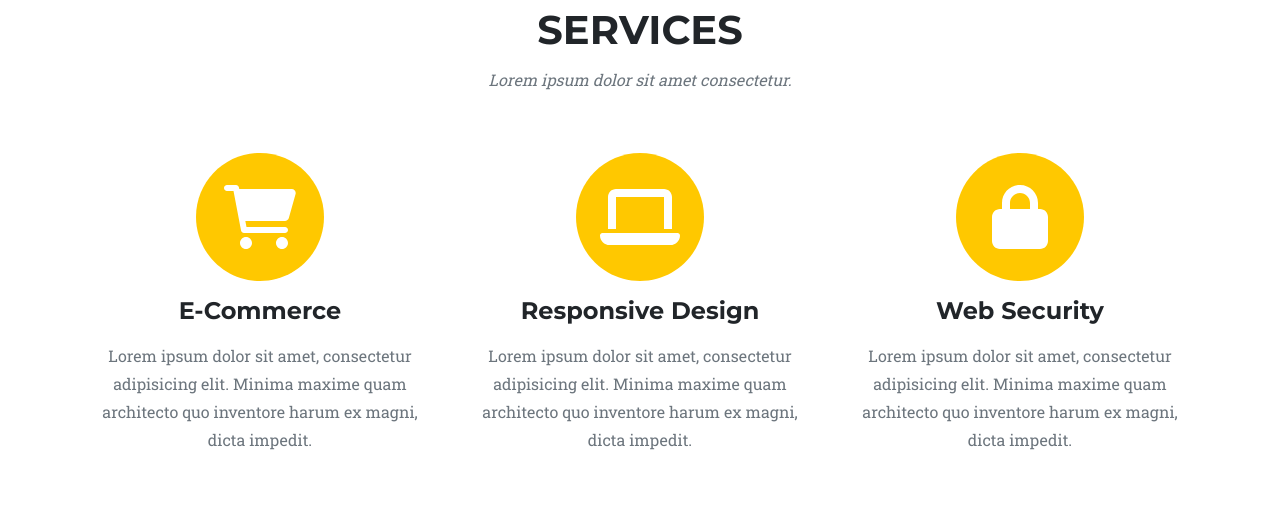
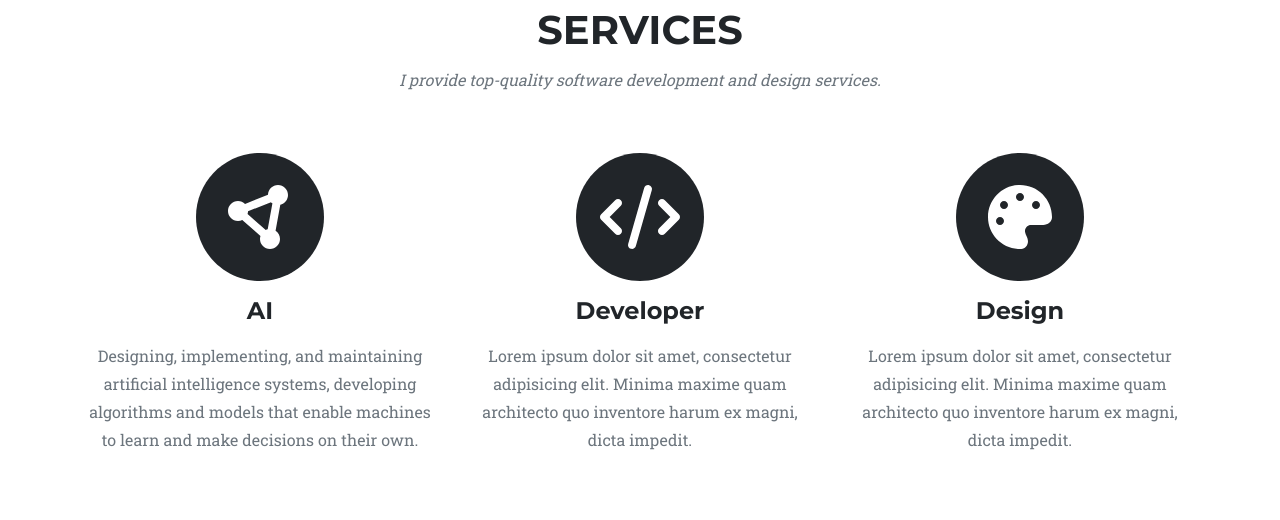
Before and after one commit to gianmfed/vesuvio, a plain HTML site: page index.html in a window 1280 px wide. Shown: the part 766-1286 px from the top of the page. Drawn offline with nearby package versions, Linux system fonts and the light colour scheme.

Commit message:
services section editing

```diff
--- a/index.html
+++ b/index.html
@@ -49,31 +49,31 @@
             <div class="container">
                 <div class="text-center">
                     <h2 class="section-heading text-uppercase">Services</h2>
-                    <h3 class="section-subheading text-muted">Lorem ipsum dolor sit amet consectetur.</h3>
+                    <h3 class="section-subheading text-muted">I provide top-quality software development and design services.</h3>
                 </div>
                 <div class="row text-center">
                     <div class="col-md-4">
                         <span class="fa-stack fa-4x">
-                            <i class="fas fa-circle fa-stack-2x text-primary"></i>
-                            <i class="fas fa-shopping-cart fa-stack-1x fa-inverse"></i>
+                            <i class="fas fa-circle fa-stack-2x text-dark"></i>
+                            <i class="fas fa-circle-nodes fa-stack-1x fa-inverse"></i>
                         </span>
-                        <h4 class="my-3">E-Commerce</h4>
+                        <h4 class="my-3">AI</h4>
+                        <p class="text-muted">Designing, implementing, and maintaining artificial intelligence systems, developing algorithms and models that enable machines to learn and make decisions on their own.</p>
+                    </div>
+                    <div class="col-md-4">
+                        <span class="fa-stack fa-4x">
+                            <i class="fas fa-circle fa-stack-2x text-dark"></i>
+                            <i class="fas fa-code fa-stack-1x fa-inverse"></i>
+                        </span>
+                        <h4 class="my-3">Developer</h4>
                         <p class="text-muted">Lorem ipsum dolor sit amet, consectetur adipisicing elit. Minima maxime quam architecto quo inventore harum ex magni, dicta impedit.</p>
                     </div>
                     <div class="col-md-4">
                         <span class="fa-stack fa-4x">
-                            <i class="fas fa-circle fa-stack-2x text-primary"></i>
-                            <i class="fas fa-laptop fa-stack-1x fa-inverse"></i>
+                            <i class="fas fa-circle fa-stack-2x text-dark"></i>
+                            <i class="fas fa-palette fa-stack-1x fa-inverse"></i>
                         </span>
-                        <h4 class="my-3">Responsive Design</h4>
-                        <p class="text-muted">Lorem ipsum dolor sit amet, consectetur adipisicing elit. Minima maxime quam architecto quo inventore harum ex magni, dicta impedit.</p>
-                    </div>
-                    <div class="col-md-4">
-                        <span class="fa-stack fa-4x">
-                            <i class="fas fa-circle fa-stack-2x text-primary"></i>
-                            <i class="fas fa-lock fa-stack-1x fa-inverse"></i>
-                        </span>
-                        <h4 class="my-3">Web Security</h4>
+                        <h4 class="my-3">Design</h4>
                         <p class="text-muted">Lorem ipsum dolor sit amet, consectetur adipisicing elit. Minima maxime quam architecto quo inventore harum ex magni, dicta impedit.</p>
                     </div>
                 </div>
```
